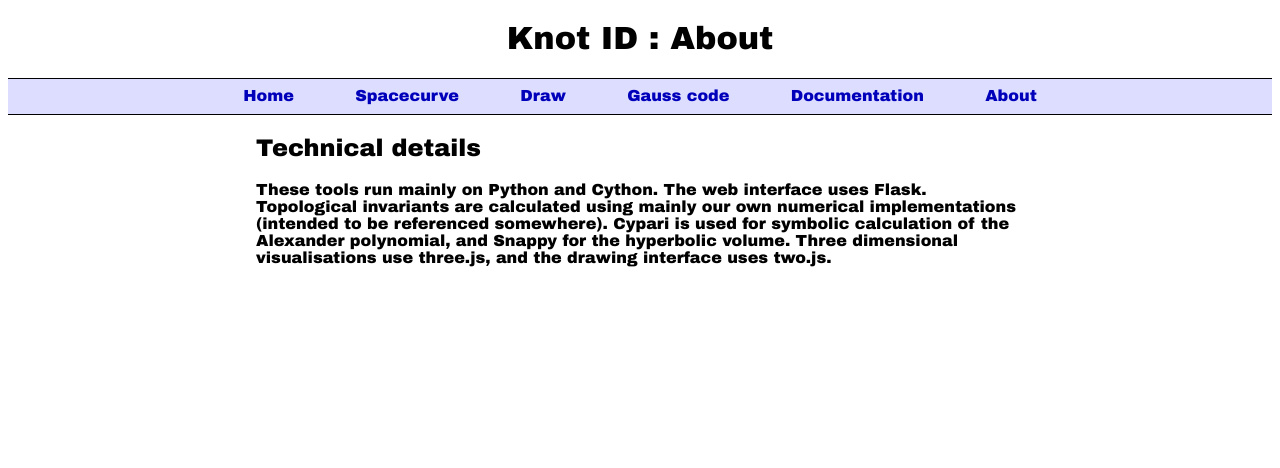
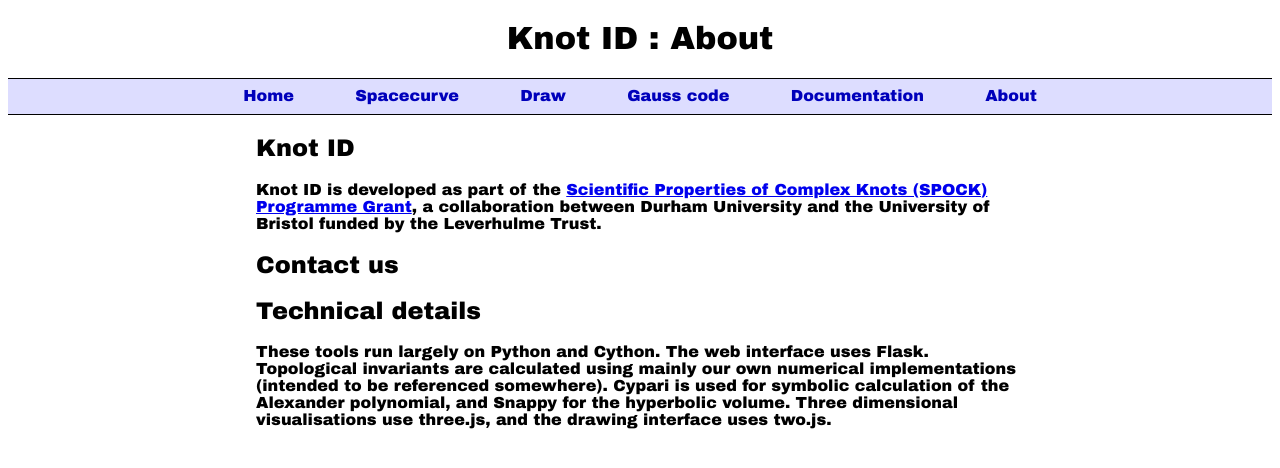
Before and after one commit to SPOCKnots/KnotID, a Flask app: page /about in a window 1280 px wide. Shown: the top 468 px of the page. Run offline with Flask 2, Linux system fonts and the light colour scheme; parts of the project's set-up code (start-up, migrations or seed data) failed here and were passed over.

Commit message:
More writing and style changes for doc

```diff
--- a/static/style.css
+++ b/static/style.css
@@ -315,3 +315,15 @@ input[type=checkbox], input[type=radio] {
 .invariants td + td {
     width: 50%;
 }
+
+ul.inline {
+}
+
+ul.inline li {
+    padding-top: 2px;
+    padding-bottom: 3px;
+}
+
+a.header {
+    font-weight: bold;
+}
--- a/templates/about.html
+++ b/templates/about.html
@@ -5,17 +5,31 @@
 {% endblock %}
 
 {% block title %}
-About - Knot identifier
+Documentation - Knot ID
 {% endblock %}
 
 {% block body_centre %}
+
+<h2>Knot ID</h2>
+
+<p>
+    Knot ID is developed as part of the <a href="http://www.maths.dur.ac.uk/spock/index.html/">Scientific Properties of Complex
+    Knots (SPOCK) Programme Grant</a>, a collaboration between Durham
+    University and the University of Bristol funded by the Leverhulme
+    Trust.
+</p>
+
+<h2 id="contactus">Contact us</h2>
+
+
+
 <h2>Technical details</h2>
 <p>
-These tools run mainly on Python and Cython. The web interface uses
-Flask. Topological invariants are calculated using mainly our own
-numerical implementations (intended to be referenced
-somewhere). Cypari is used for symbolic calculation of the Alexander
-polynomial, and Snappy for the hyperbolic volume. Three dimensional
-visualisations use three.js, and the drawing interface uses two.js.
+    These tools run largely on Python and Cython. The web interface uses
+    Flask. Topological invariants are calculated using mainly our own
+    numerical implementations (intended to be referenced
+    somewhere). Cypari is used for symbolic calculation of the Alexander
+    polynomial, and Snappy for the hyperbolic volume. Three dimensional
+    visualisations use three.js, and the drawing interface uses two.js.
 </p>
 {% endblock %}
```
